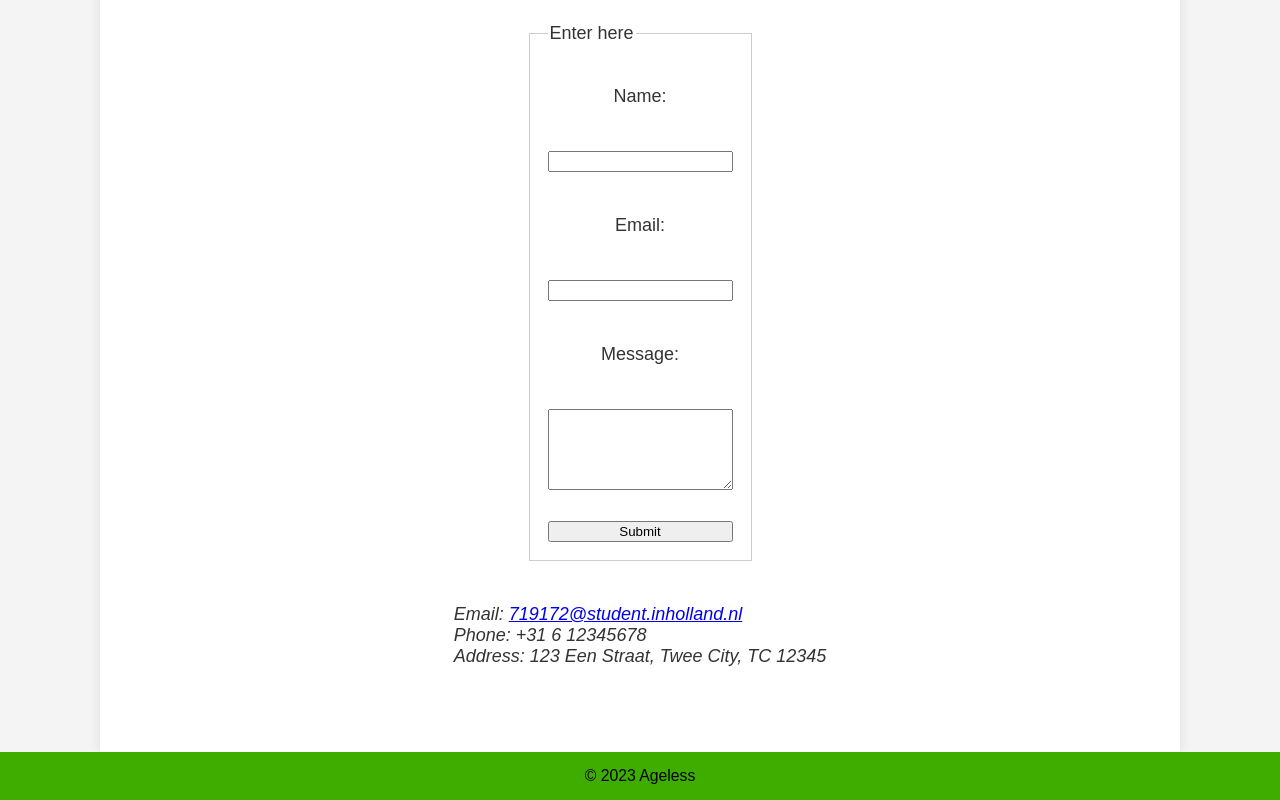
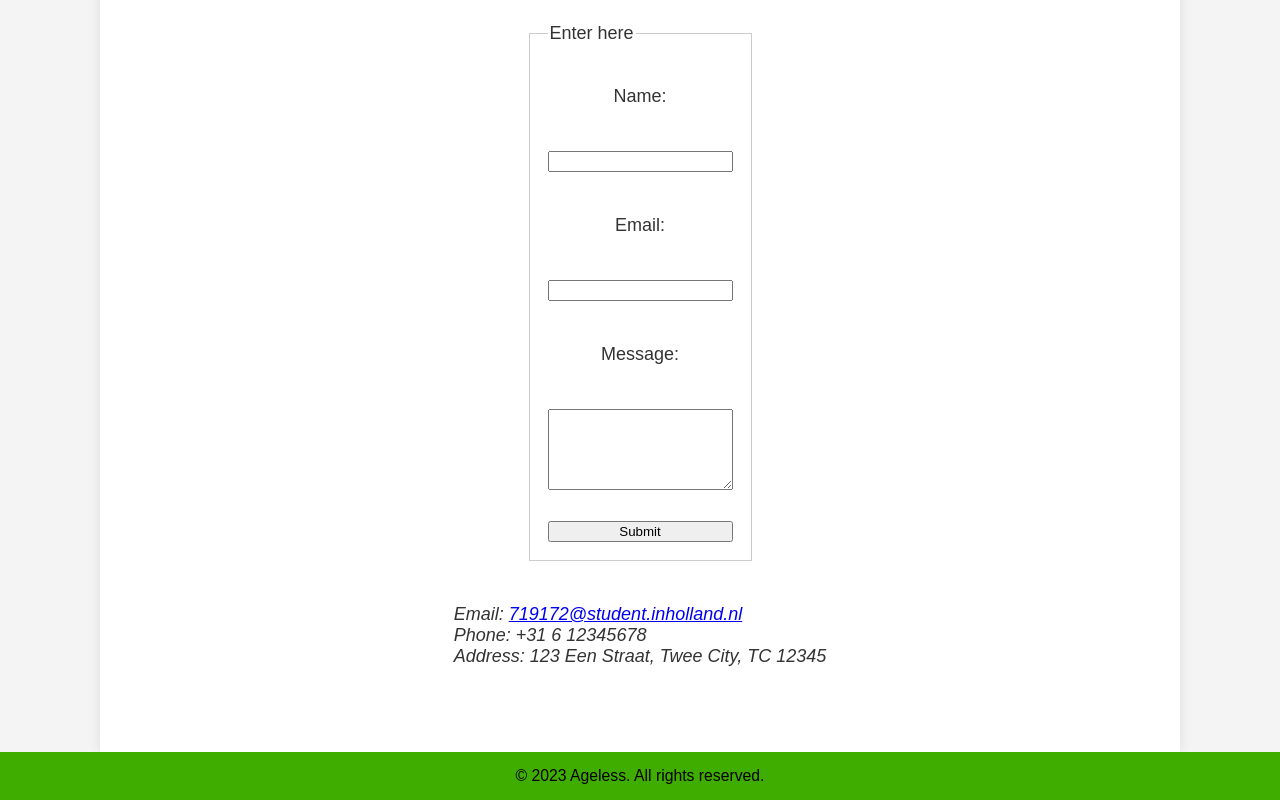
Before and after one commit to Boozie719172/web-markup, a plain HTML site: page PROJECT/contact.html in a window 1280 px wide. Shown: the part 553-1353 px from the top of the page. Drawn offline with Linux system fonts and the light colour scheme.

Commit message:
Finalyin

```diff
--- a/PROJECT/contact.html
+++ b/PROJECT/contact.html
@@ -54,7 +54,7 @@
         </aside>
     </main>
     <footer>
-        <p>&copy; 2023 Ageless</p>
+        <p>&copy; 2023 Ageless. All rights reserved.</p>
     </footer>
 </body>
 </html>
```
Also changed, not shown: PROJECT/details1.html (+1 -1 lines), PROJECT/details2.html (+1 -1 lines), PROJECT/details3.html (+1 -1 lines), PROJECT/details4.html (+1 -1 lines), PROJECT/index.html (+1 -1 lines).
